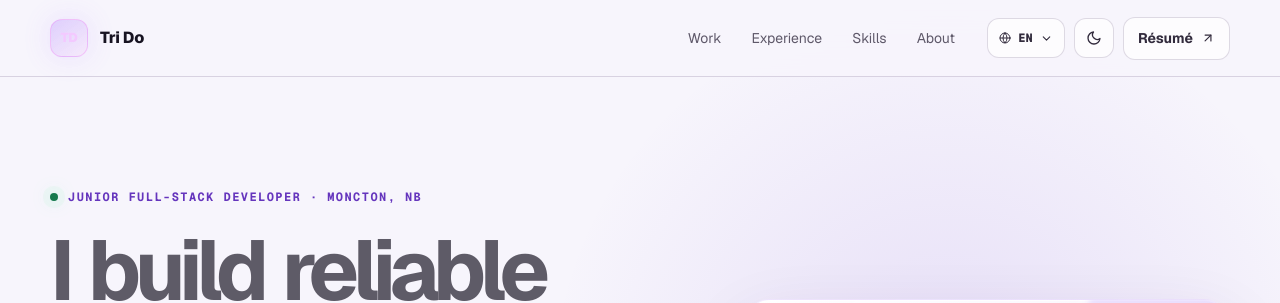
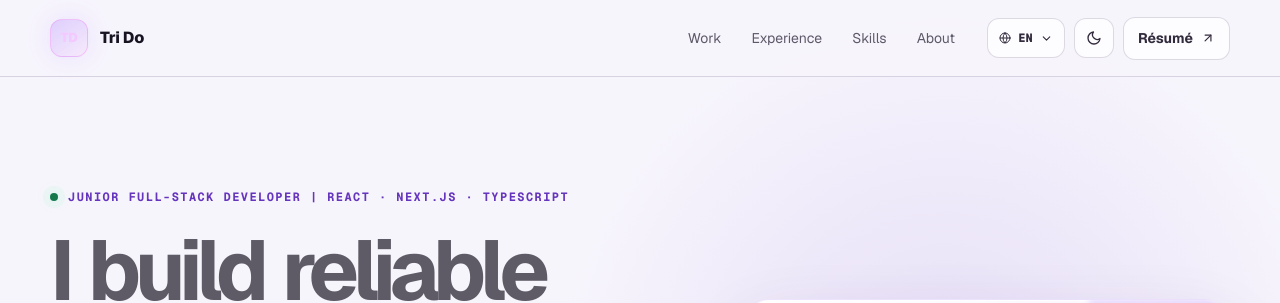
Before and after one commit to dominhtri055/tri-portfolio, a Next.js app: page / in a window 1280 px wide. Shown: the top 303 px of the page. Built offline with nearby package versions, Linux system fonts and the light colour scheme.

Commit message:
Align portfolio hero branding

```diff
--- a/app/content.ts
+++ b/app/content.ts
@@ -4,7 +4,7 @@ export const translations = {
     controls: { language: "Choose language", light: "Switch to light mode", dark: "Switch to dark mode" },
     nav: { aria: "Primary navigation", top: "Tri Do, back to top", work: "Work", experience: "Experience", skills: "Skills", about: "About", resume: "Résumé" },
     hero: {
-      eyebrow: "Junior Full-Stack Developer · Moncton, NB",
+      eyebrow: "Junior Full-Stack Developer | React · Next.js · TypeScript",
       title: "I build reliable products from interface to database.",
       lede: "Recent NBCC Software Development graduate with hands-on experience building React and Next.js interfaces, mobile apps, typed APIs, authentication, and database-backed workflows.",
       view: "View ShopPilot", download: "Download résumé",
@@ -75,7 +75,7 @@ export const translations = {
     controls: { language: "Choisir la langue", light: "Passer au mode clair", dark: "Passer au mode sombre" },
     nav: { aria: "Navigation principale", top: "Tri Do, retour en haut", work: "Projets", experience: "Expérience", skills: "Compétences", about: "À propos", resume: "CV" },
     hero: {
-      eyebrow: "Développeur full-stack junior · Moncton, N.-B.",
+      eyebrow: "Junior Full-Stack Developer | React · Next.js · TypeScript",
       title: "Je crée des produits fiables, de l’interface à la base de données.",
       lede: "Récemment diplômé en développement de logiciels au NBCC, avec une expérience pratique des interfaces React et Next.js, des applications mobiles, des API typées, de l’authentification et des flux soutenus par une base de données.",
       view: "Voir ShopPilot", download: "Télécharger le CV",
@@ -146,7 +146,7 @@ export const translations = {
     controls: { language: "Chọn ngôn ngữ", light: "Chuyển sang giao diện sáng", dark: "Chuyển sang giao diện tối" },
     nav: { aria: "Điều hướng chính", top: "Tri Do, về đầu trang", work: "Dự án", experience: "Kinh nghiệm", skills: "Kỹ năng", about: "Giới thiệu", resume: "CV" },
     hero: {
-      eyebrow: "Lập trình viên Full-Stack Junior · Moncton, NB",
+      eyebrow: "Junior Full-Stack Developer | React · Next.js · TypeScript",
       title: "Tôi xây dựng sản phẩm đáng tin cậy từ giao diện đến cơ sở dữ liệu.",
       lede: "Tân cử nhân ngành Phát triển Phần mềm tại NBCC, có kinh nghiệm thực tế với giao diện React và Next.js, ứng dụng di động, API có kiểu dữ liệu, xác thực và quy trình kết nối cơ sở dữ liệu.",
       view: "Xem ShopPilot", download: "Tải CV",
```
